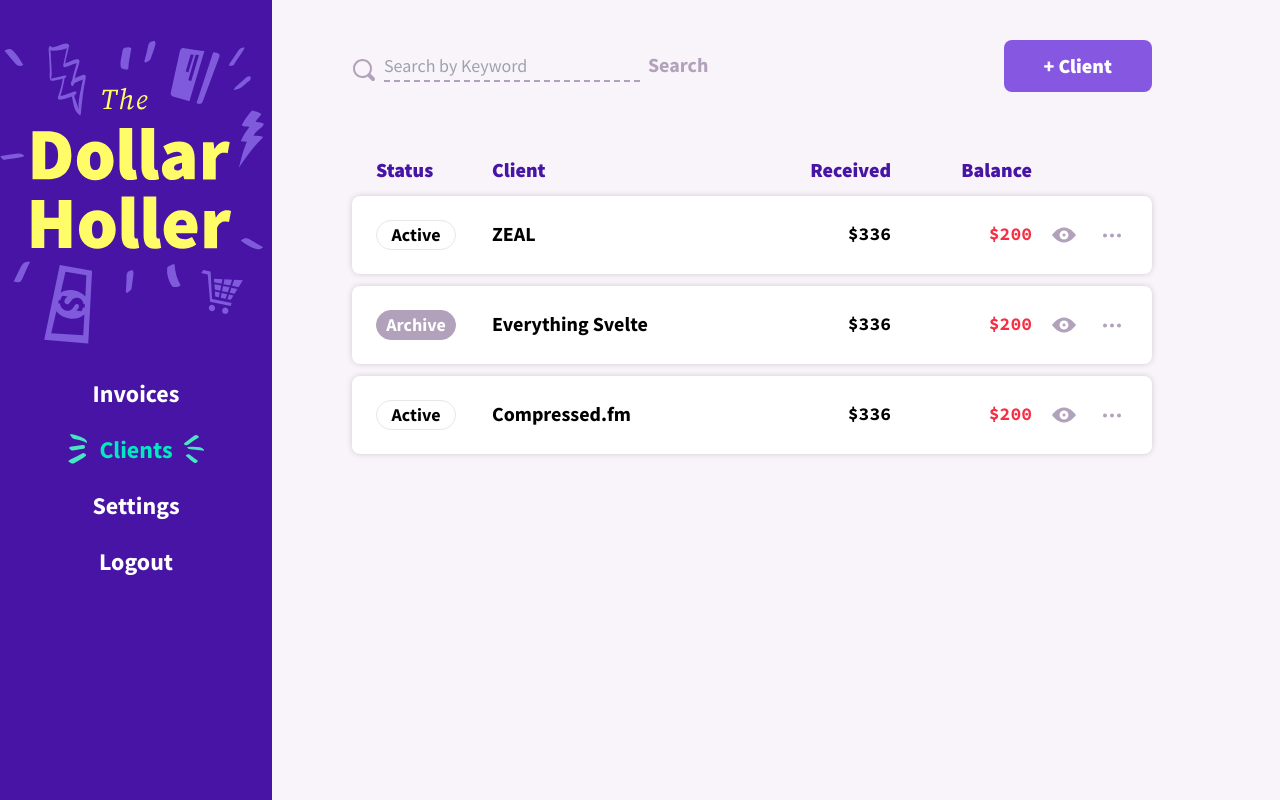
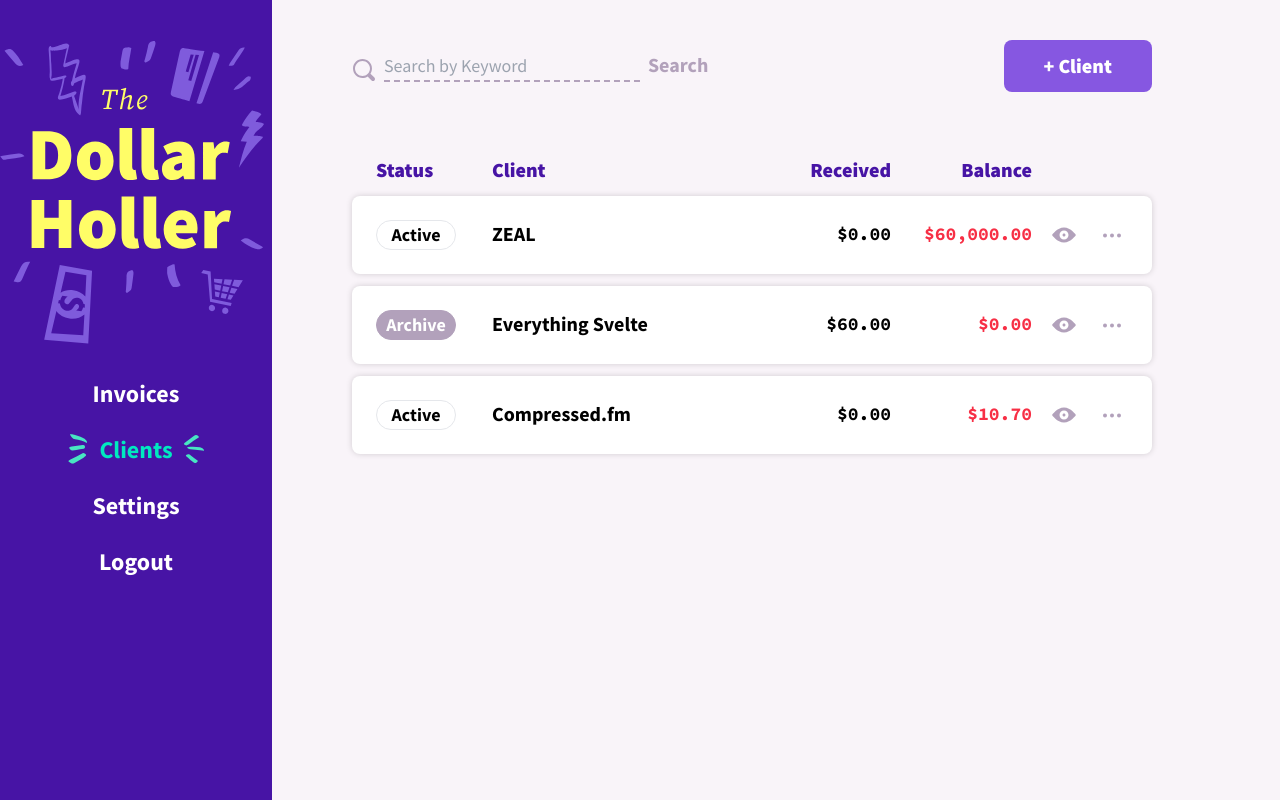
Before and after one commit to Md-Talim/thedollarholler, a SvelteKit app: page /clients in a window 1280 px wide. Built offline with nearby package versions, Linux system fonts and the light colour scheme.

Commit message:
Make the amount dynamic in clients page The received and balance amount in clients page is now dynamically calculated

```diff
--- a/src/global.d.ts
+++ b/src/global.d.ts
@@ -29,6 +29,7 @@ declare global {
     clientStatus?: ClientStatus;
     email: string;
     id: string;
+    invoices: Invoice[];
     name: string;
     state?: string;
     street?: string;
--- a/src/lib/utils/moneyHelpers.ts
+++ b/src/lib/utils/moneyHelpers.ts
@@ -60,7 +60,7 @@ export const dollarsToCents = (dollars: number): number => {
  */
 export const sumInvoices = (invoices: Invoice[]): number => {
   return invoices.reduce((prevValue, curValue) => {
-    const sumInvoice = sumLineItems(curValue.lineItems);
+    const sumInvoice = invoiceTotal(curValue.lineItems, curValue.discount);
     return prevValue + sumInvoice;
   }, 0);
 };
--- a/src/routes/(dashboard)/clients/ClientRow.svelte
+++ b/src/routes/(dashboard)/clients/ClientRow.svelte
@@ -1,8 +1,29 @@
 <script lang="ts">
   import { AdditionalOptions, Tag } from '$lib/components';
   import { Activate, Archive, Edit, ThreeDots, Trash, View } from '$lib/components/Icons';
+  import { centsToDollars, sumInvoices } from '$lib/utils/moneyHelpers';
 
   export let client: Client;
+
+  const receivedInvoices = () => {
+    if (client.invoices) {
+      const paidInvoices = client.invoices.filter((invoice) => invoice.invoiceStatus === 'paid');
+
+      return sumInvoices(paidInvoices);
+    }
+
+    return 0;
+  };
+
+  const balanceInvoices = () => {
+    if (client.invoices) {
+      const unpaidInvoices = client.invoices.filter((invoice) => invoice.invoiceStatus !== 'paid');
+
+      return sumInvoices(unpaidInvoices);
+    }
+
+    return 0;
+  };
 
   let isAdditionalOptionsShowing: boolean = false;
 </script>
@@ -12,8 +33,12 @@
   <div class="client-name truncate whitespace-nowrap text-base font-bold lg:text-xl">
     {client.name}
   </div>
-  <div class="received font-mono text-sm font-bold lg:text-lg">$336</div>
-  <div class="balance text-right font-mono text-sm font-bold text-scarlet lg:text-lg">$200</div>
+  <div class="received font-mono text-sm font-bold lg:text-lg">
+    ${centsToDollars(receivedInvoices())}
+  </div>
+  <div class="balance text-right font-mono text-sm font-bold text-scarlet lg:text-lg">
+    ${centsToDollars(balanceInvoices())}
+  </div>
   <div class="view relative hidden items-center justify-center lg:flex">
     <a href="/" class="text-pastelPurple hover:text-daisyBush">
       <View />
--- a/src/seed.json
+++ b/src/seed.json
@@ -1,33 +1,161 @@
 {
   "clients": [
     {
-      "address": "123 Street",
       "city": "Somewhereville",
       "clientStatus": "active",
       "email": "compressed@example.com",
       "id": "1",
+      "invoices": [
+        {
+          "client": {
+            "name": "Compressed.fm"
+          },
+          "createdAt": "2022-07-01",
+          "discount": 10,
+          "dueDate": "2022-07-31",
+          "id": "1",
+          "invoiceNumber": "12345",
+          "invoiceStatus": "draft",
+          "issueDate": "2022-07-01",
+          "lineItems": [
+            {
+              "amount": 100,
+              "description": "Podcast Episode #1",
+              "id": "1",
+              "quantity": 1
+            },
+            {
+              "amount": 200,
+              "description": "Podcast Episode #2",
+              "id": "2",
+              "quantity": 1
+            }
+          ],
+          "notes": "**This** please.",
+          "subject": "Podcast Episodes",
+          "terms": "_Pay_ me."
+        },
+        {
+          "client": {
+            "name": "Compressed.fm"
+          },
+          "createdAt": "2022-07-01",
+          "discount": 0,
+          "dueDate": "2022-07-06",
+          "id": "2",
+          "invoiceNumber": "12352",
+          "invoiceStatus": "draft",
+          "issueDate": "2022-07-08",
+          "lineItems": [
+            {
+              "amount": 300,
+              "description": "Podcast Episode #1",
+              "id": "3",
+              "quantity": 1
+            },
+            {
+              "amount": 500,
+              "description": "Podcast Episode #2",
+              "id": "4",
+              "quantity": 1
+            }
+          ],
+          "subject": "Podcast Episodes"
+        }
+      ],
       "name": "Compressed.fm",
       "state": "TN",
+      "street": "123 Street",
       "zip": "12345"
     },
     {
-      "address": "456 Drive",
       "city": "Nowhere",
       "clientStatus": "archive",
       "email": "everythingsvelte@test.com",
       "id": "2",
+      "invoices": [
+        {
+          "client": {
+            "name": "Everything Svelte"
+          },
+          "createdAt": "2022-07-01",
+          "dueDate": "2022-10-06",
+          "id": "6",
+          "invoiceNumber": "12346",
+          "invoiceStatus": "paid",
+          "issueDate": "2022-07-01",
+          "lineItems": [
+            {
+              "amount": 1000,
+              "description": "Complete Tier",
+              "id": "5",
+              "quantity": 1
+            },
+            {
+              "amount": 5000,
+              "description": "Starter Tier",
+              "id": "6",
+              "quantity": 2
+            }
+          ],
+          "subject": "Course Material"
+        }
+      ],
       "name": "Everything Svelte",
       "state": "TN",
+      "street": "456 Drive",
       "zip": "67890"
     },
     {
-      "address": "789 Boulevard",
       "city": "Anywhere",
       "clientStatus": "active",
       "email": "zeal@test.com",
       "id": "3",
+      "invoices": [
+        {
+          "client": {
+            "name": "ZEAL"
+          },
+          "createdAt": "2022-07-06",
+          "dueDate": "2022-10-06",
+          "id": "5",
+          "invoiceNumber": "12348",
+          "invoiceStatus": "sent",
+          "issueDate": "2022-07-06",
+          "lineItems": [
+            {
+              "amount": 1000000,
+              "description": "Website Development",
+              "id": "1",
+              "quantity": 1
+            }
+          ],
+          "subject": "Website"
+        },
+        {
+          "client": {
+            "name": "ZEAL"
+          },
+          "createdAt": "2022-07-01",
+          "dueDate": "2022-06-06",
+          "id": "7",
+          "invoiceNumber": "12347",
+          "invoiceStatus": "sent",
+          "issueDate": "2022-07-01",
+          "lineItems": [
+            {
+              "amount": 5000000,
+              "description": "Website Design",
+              "id": "4",
+              "quantity": 1
+            }
+          ],
+          "subject": "Website"
+        }
+      ],
       "name": "ZEAL",
       "state": "TN",
+      "street": "789 Boulevard",
       "zip": "87654"
     }
   ],
@@ -80,6 +208,7 @@
         "zip": "12345"
       },
       "createdAt": "2022-07-01",
+      "discount": 0,
       "dueDate": "2022-07-06",
       "id": "2",
       "invoiceNumber": "12352",
@@ -187,11 +316,11 @@
     }
   ],
   "settings": {
-    "myName": "Mohd Talim",
-    "email": "md.talim@skiff.com",
-    "street": "214 Madalpur",
-    "city": "Faridabad",
-    "state": "Haryana",
-    "zip": "121006"
+    "city": "Coolville",
+    "email": "amy@example.com",
+    "myName": "Amy Dutton",
+    "state": "TN",
+    "street": "123 Awesome Street",
+    "zip": "54321"
   }
 }
```
